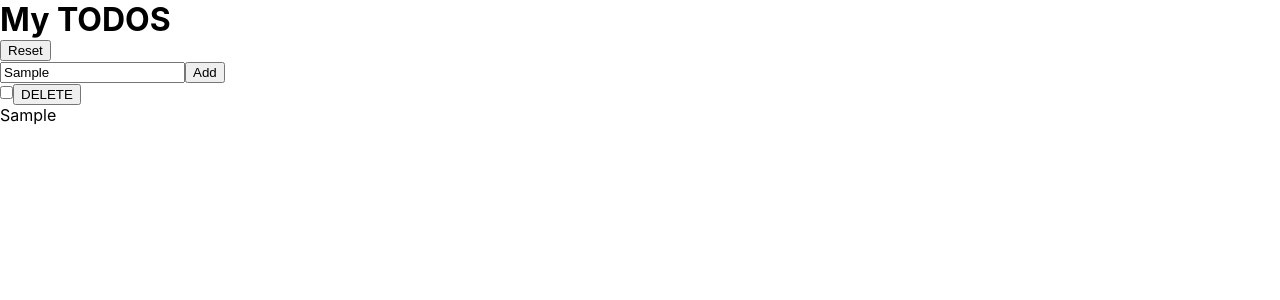
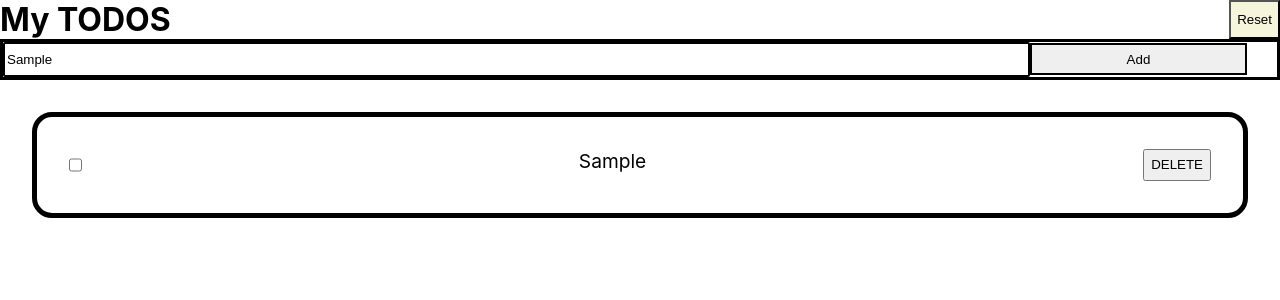
Before and after one commit to LMathers00/to-do-list, a React (Create React App) app: page / in a window 1280 px wide. Both pictures are taken after typing "Sample" into the empty fields and a click on the button "Add". Shown: the top 300 px of the page. Built offline with nearby package versions, Linux system fonts and the light colour scheme.

Commit message:
Added some design and empty text box alert

```diff
--- a/src/App.jsx
+++ b/src/App.jsx
@@ -18,6 +18,12 @@ const App = () => {
     setTasks(customTasks);
     return customTasks;
     };
+
+    if(input === ""){
+        alert("Plz eneter a task")
+      }
+
+
 //Need to be able to delete tasks
   const deleteTask = (tasks, index) => {
     let customTasks = [...tasks];
--- a/src/App.scss
+++ b/src/App.scss
@@ -1,3 +1,5 @@
+@import url('https://fonts.googleapis.com/css2?family=Jost&display=swap');
 * {
     margin: 0;
+    font-family: jost;
 }
--- a/src/Components/Input/Input.scss
+++ b/src/Components/Input/Input.scss
@@ -0,0 +1,16 @@
+.input{
+    border: solid 3px black;
+}
+
+.input__textbox{
+    height: 1.8rem;
+    width: 80%;
+    border: 2px solid black;
+    border-radius: 2px;
+}
+
+.input__add-button{
+    width: 17%;
+    height: 2rem;
+    border: 2px solid black;
+}
--- a/src/Components/Title/Title.scss
+++ b/src/Components/Title/Title.scss
@@ -0,0 +1,8 @@
+.title{
+    display: flex;
+    justify-content: space-between;
+}
+
+.Title__reset-button{
+    background-color: beige;
+}
--- a/src/Components/ToDo/ToDo.jsx
+++ b/src/Components/ToDo/ToDo.jsx
@@ -8,8 +8,8 @@ const ToDo = ({ value, taskDeletion, index }) => {
     return (
         <div className="tasks">
             <input className="tasks__check" type="checkbox"/>
+            <p className="tasks__title">{value}</p>
             <button className="tasks__delete" onClick={handleDeletion}>DELETE</button>
-            <p className="tasks__title">{value}</p>
         </div>
     );
 };
--- a/src/Components/ToDo/ToDo.scss
+++ b/src/Components/ToDo/ToDo.scss
@@ -0,0 +1,10 @@
+.tasks{
+    display: flex;
+    justify-content: space-between;
+    padding: 2rem;
+    margin: 2rem;
+    border: solid 5px black;
+    border-radius: 20px;
+    height: 2rem;
+    font-size: 1.2rem;
+}
```
